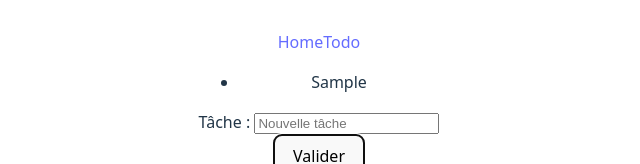
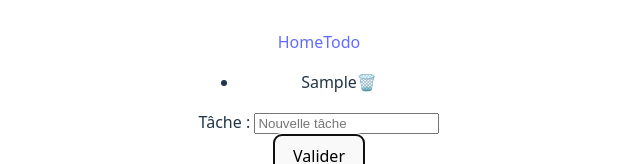
Before and after one commit to ERWANCEN/todo_list_react, a React (Vite) app: page /todo in a window 1280 px wide. Both pictures are taken after typing "Sample" into the empty fields and a click on the button "Valider". Shown: the part 296-460 px from the top of the page, without its empty margins (321-961 px from the left). Built offline with nearby package versions, Linux system fonts and the light colour scheme.

Commit message:
Deleting a task

```diff
--- a/src/components/todo/Todo.jsx
+++ b/src/components/todo/Todo.jsx
@@ -18,11 +18,24 @@ const Todo = () => {
         setNewTask("");
     }
 
+    const handleDelete = (indexToDelete) => {
+        setTasks(prevTasks => prevTasks.filter((_, index) => index !== indexToDelete));
+    };
+
     return (
         <>
             <form onSubmit={handleSubmit}>
                 <ul>
-                    {tasks.map((t, index) => <li key={index}>{t}</li>)}
+                    {tasks.map((t, index) =>
+                        <li key={index}>
+                            {t}
+                            <span
+                                onClick={() => handleDelete(index)}
+                                title="Supprimer"
+                            >
+                                🗑️
+                            </span>
+                        </li>)}
                 </ul>
                 {TODO_FIELDS.map((fields, index) => (
                     <div key={index}>
```
